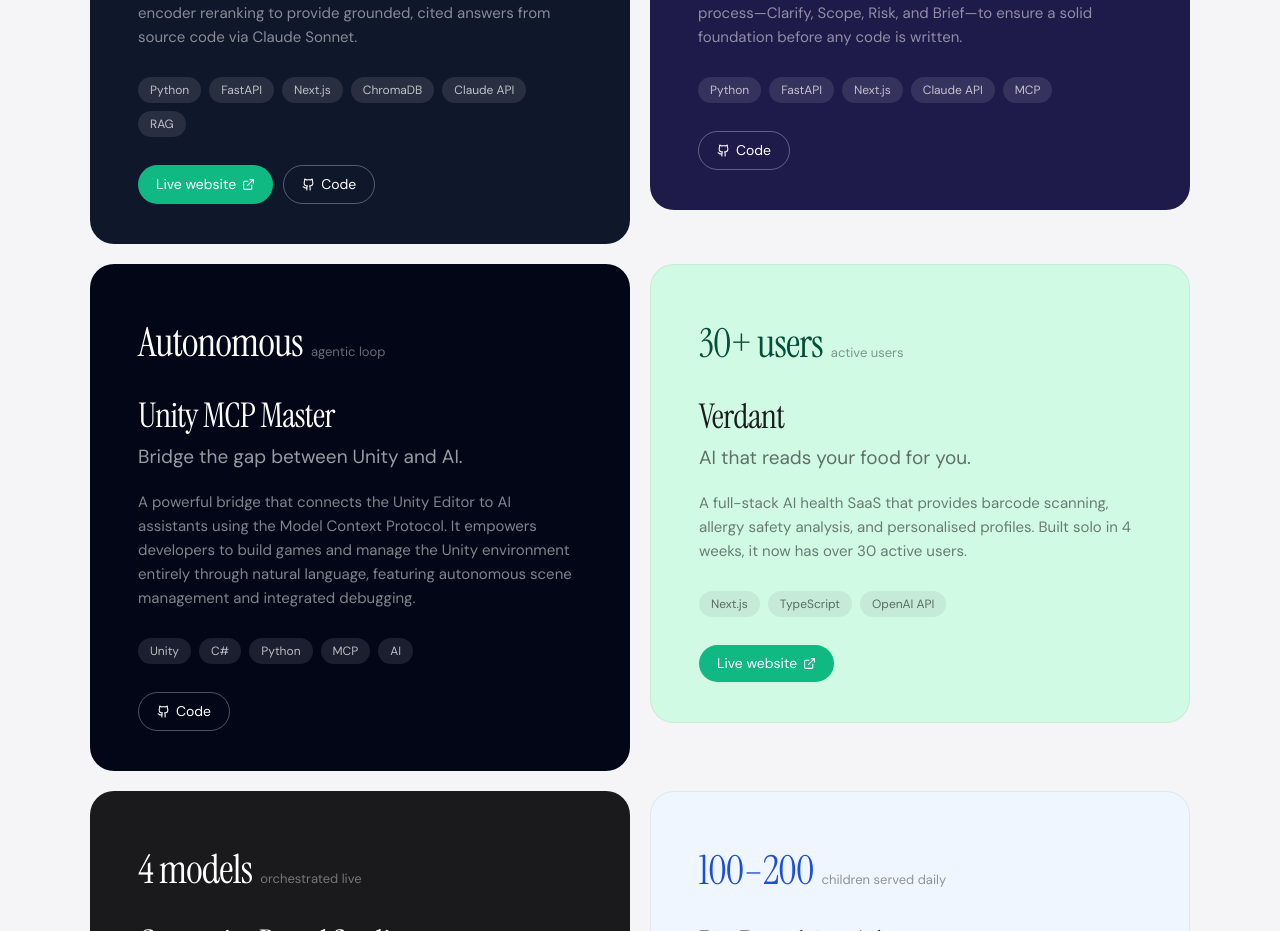
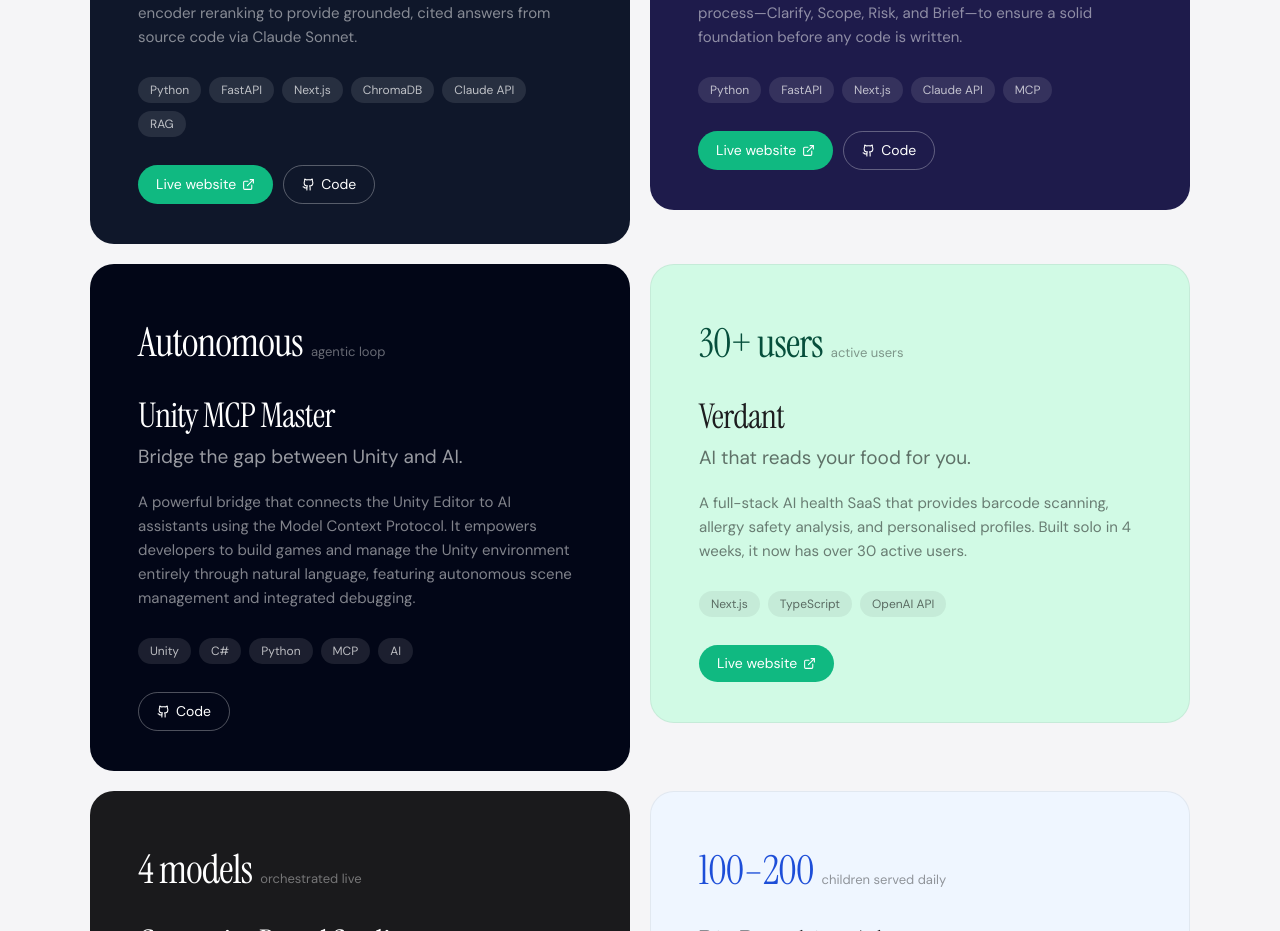
Before and after one commit to ShivaShanmukh/portfolio, a React (Vite) app: page / in a window 1280 px wide. Shown: the part 1444-2375 px from the top of the page. Built offline with nearby package versions, Linux system fonts and the light colour scheme.

Commit message:
Update Claudia Co-founder live link

```diff
--- a/src/App.jsx
+++ b/src/App.jsx
@@ -26,7 +26,7 @@
     tagline: "An AI Co-founder for your next big idea.",
     description: "An AI-powered 'Co-founder' agent designed to transform raw product ideas into structured, actionable technical briefs. It guides entrepreneurs through a rigorous four-phase discovery process—Clarify, Scope, Risk, and Brief—to ensure a solid foundation before any code is written.",
     tags: ["Python", "FastAPI", "Next.js", "Claude API", "MCP"],
-    live: null,
+    live: "https://frontend-production-a0d53.up.railway.app/",
     github: "https://github.com/ShivaShanmukh/Claudia-Co-founder",
     color: "#ffffff",
     bg: "#1e1b4b",
```
